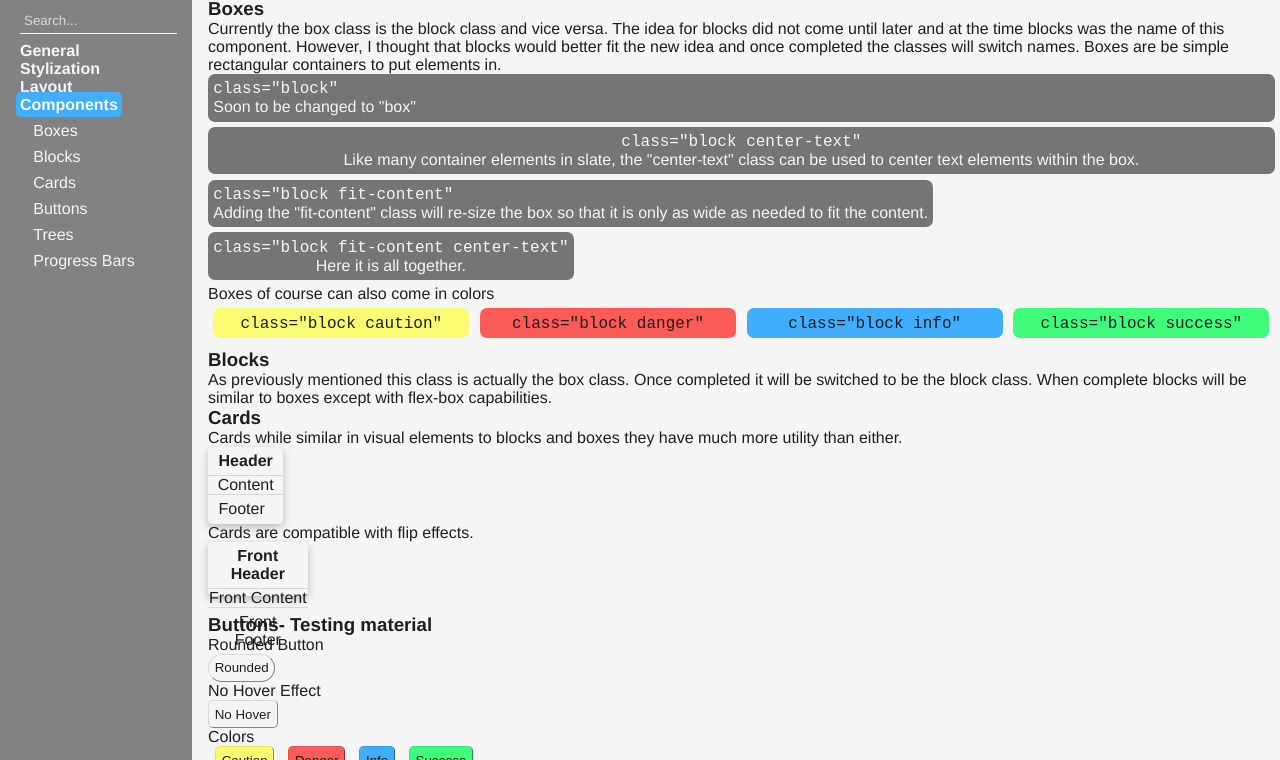
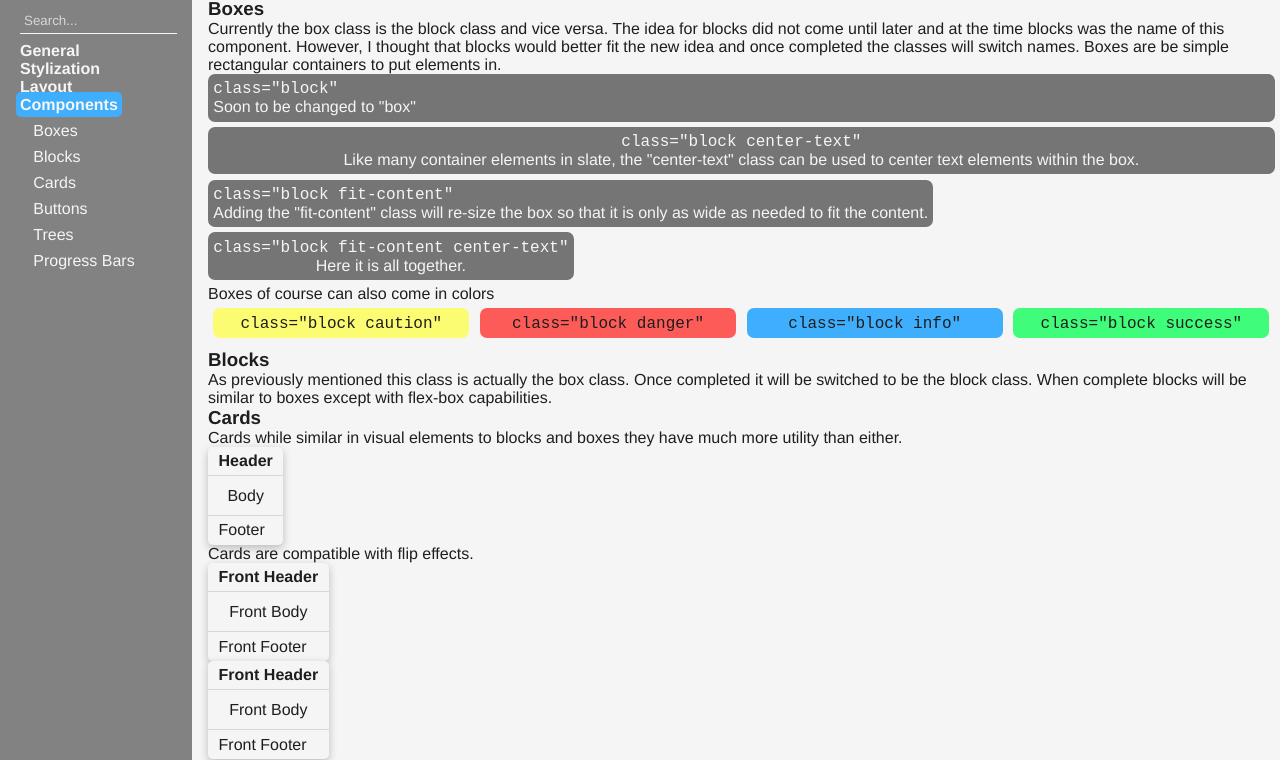
Before and after one commit to kwlucas/Slate, a plain HTML site: page pages/components.html in a window 1280 px wide. Shown: the part 40-800 px from the top of the page. Drawn offline with Linux system fonts and the light colour scheme.

Commit message:
Demo additions

```diff
--- a/pages/components.html
+++ b/pages/components.html
@@ -114,8 +114,8 @@
                     <div class="header">
                         <h4>Header</h4>
                     </div>
-                    <div class="content">
-                        <p>Content</p>
+                    <div class="body">
+                        <p>Body</p>
                     </div>
                     <div class="footer">
                         <p>Footer</p>
@@ -128,8 +128,8 @@
                             <div class="header">
                                 <h4>Front Header</h4>
                             </div>
-                            <div class="content">
-                                <p>Front Content</p>
+                            <div class="body">
+                                <p>Front Body</p>
                             </div>
                             <div class="footer">
                                 <p>Front Footer</p>
@@ -139,24 +139,58 @@
                             <div class="header">
                                 <h4>Back Header</h4>
                             </div>
-                            <div class="content">
-                                <p>Back Content</p>
+                            <div class="body">
+                                <p>Back Body</p>
                             </div>
                             <div class="footer">
                                 <p>Back Footer</p>
                             </div>
                         </div>
                         <!-- Hidden content for sizing purposes -->
-                        <div>
+                        <div class="header">
+                            <h4>Front Header</h4>
+                        </div>
+                        <div class="body">
+                            <p>Front Body</p>
+                        </div>
+                        <div class="footer">
+                            <p>Front Footer</p>
+                        </div>
+                    </div>
+                </div>
+                <div class="flip-container fit-content">
+                    <div class="card flip vertical fit-content center-text">
+                        <div class="front">
                             <div class="header">
                                 <h4>Front Header</h4>
                             </div>
-                            <div class="content">
-                                <p>Front Content</p>
+                            <div class="body">
+                                <p>Front Body</p>
                             </div>
                             <div class="footer">
                                 <p>Front Footer</p>
                             </div>
+                        </div>
+                        <div class="back">
+                            <div class="header">
+                                <h4>Back Header</h4>
+                            </div>
+                            <div class="body">
+                                <p>Back Body</p>
+                            </div>
+                            <div class="footer">
+                                <p>Back Footer</p>
+                            </div>
+                        </div>
+                        <!-- Hidden content for sizing purposes -->
+                        <div class="header">
+                            <h4>Front Header</h4>
+                        </div>
+                        <div class="body">
+                            <p>Front Body</p>
+                        </div>
+                        <div class="footer">
+                            <p>Front Footer</p>
                         </div>
                     </div>
                 </div>
```
